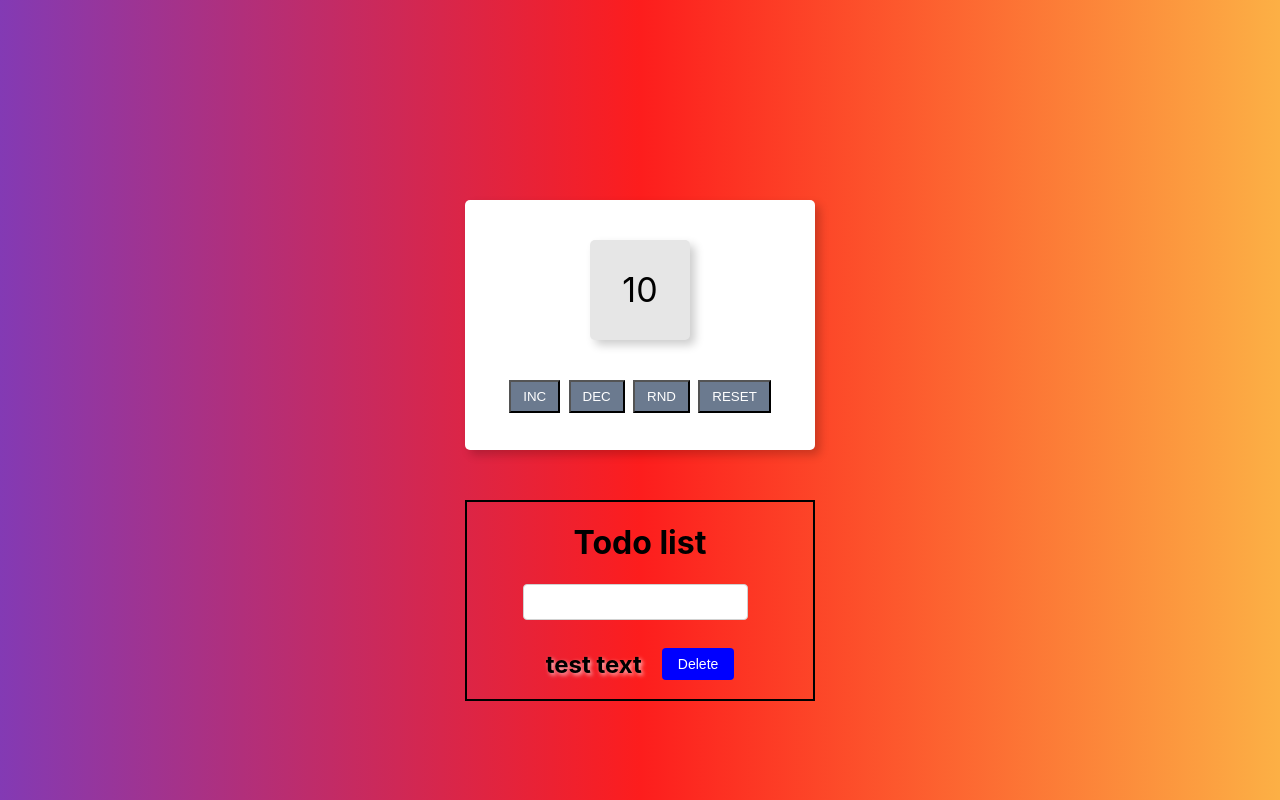
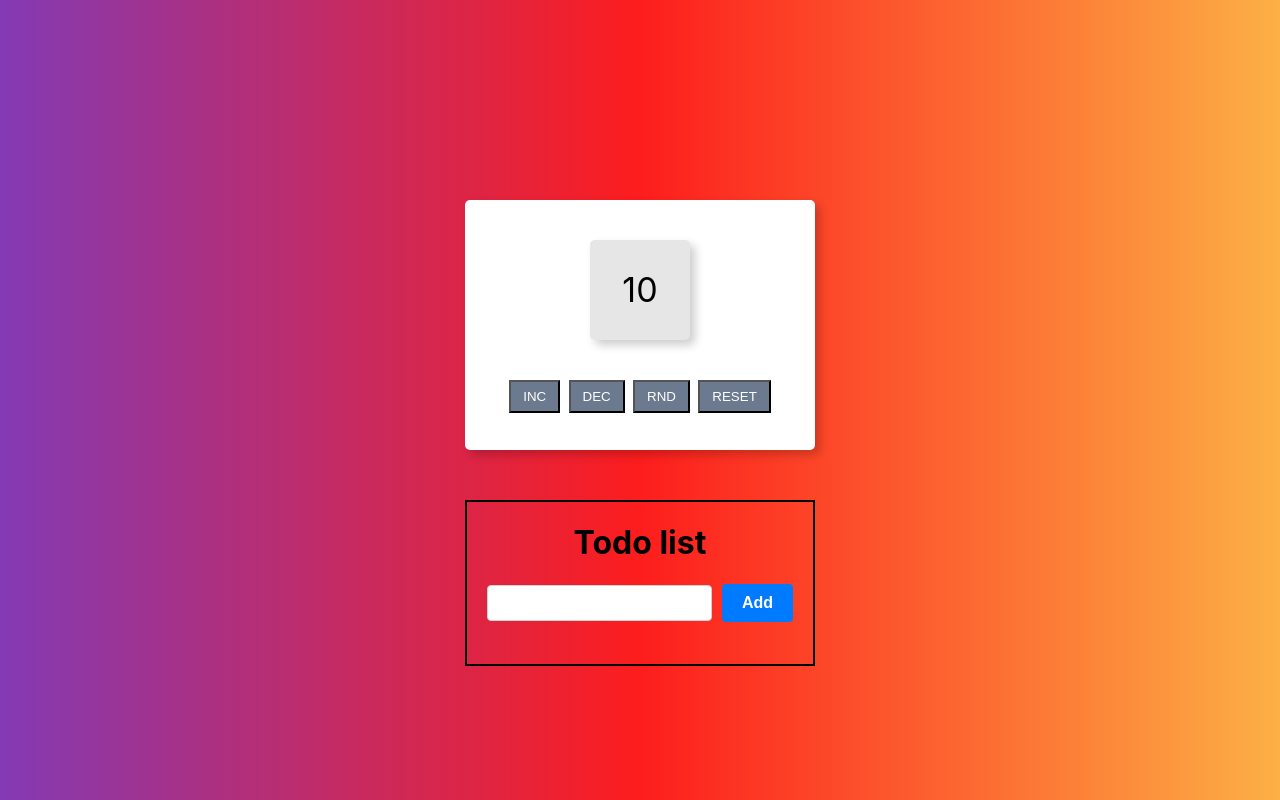
Before and after one commit to Bilostenko/React-Counter-Rate-Exchange, a React (Create React App) app: page / in a window 1280 px wide. Shown: the top 800 px of the page. Built offline with nearby package versions, Linux system fonts and the light colour scheme.

Commit message:
complete todo list

```diff
--- a/src/task-list.css
+++ b/src/task-list.css
@@ -42,13 +42,15 @@
 
 .task {
   display: flex;
-  align-items: center;
+  flex-direction: column;
+
 }
 
 .task-text {
   font-size: 24px;
   margin-right: 20px;
-  text-shadow: 2px 2px 4px rgba(255, 255, 255, 0.7)
+  text-shadow: 2px 2px 4px rgba(255, 255, 255, 0.7);
+  padding: 5px;
 }
 
 .delete-task {
@@ -60,8 +62,8 @@
   padding: 8px 16px;
   font-size: 14px;
   transition: background-color 0.3s;
+  margin-left: 10px;
 }
-
 .delete-task:hover {
   background-color: #d63028;
 }
--- a/src/task-list.jsx
+++ b/src/task-list.jsx
@@ -1,29 +1,65 @@
 import React from "react"
+import { Component } from 'react';
 import "./task-list.css"
 
-// addTask = () =>{
-//   return(
 
-//   )
-// }
 
-const TaskList = () => {
-  return (
-    <div className="task_list-wrapper">
-      <h1>Todo list</h1>
-      <div className="task-info">
-        <input type="text" className="task_list-input" />
-        {/* <button className="add-task" onClick={addTask}>Add</button> */}
+class TaskList extends Component {
 
-      </div>
-      <div className="task">
-        <h2 className="task-text">test text</h2>
-        <button className="delete-task">Delete</button>
+  constructor(props) {
+    super(props);
+    this.state = {
+      message: []
+    }
+    this.newMessageElement = React.createRef()
+  }
+
+  handleMessage = () => {
+    let message = this.newMessageElement.current.value;
+
+    if (message) {
+      var messageArr = [...this.state.message, message]
+      this.setState({
+        message: messageArr
+      });
+      this.newMessageElement.current.value = ""
+    }
+  }
+
+  deleteItem = (index) => {
+    let updateMessage = [...this.state.message]
+    updateMessage.splice(index, 1)
+
+    this.setState({
+      message: updateMessage
+    })
+  }
+
+
+  render() {
+    return (
+      <div className="task_list-wrapper">
+        <h1>Todo list</h1>
+        <div className="task-info">
+          <input
+            type="text"
+            className="task_list-input"
+            ref={this.newMessageElement}></input>
+          <button className="add-task" onClick={this.handleMessage}>Add</button>
+        </div>
+        <ul className="task">
+          {this.state.message.map((message, index) => {
+            return (
+              <li className="task-text" key={index}>{message}
+                <button className="delete-task" onClick={() => this.deleteItem(index)}>Delete</button>
+              </li>
+            )
+          })}
+        </ul>
       </div>
 
-
-    </div>
-  )
+    )
+  }
 }
 
 export default TaskList
```
